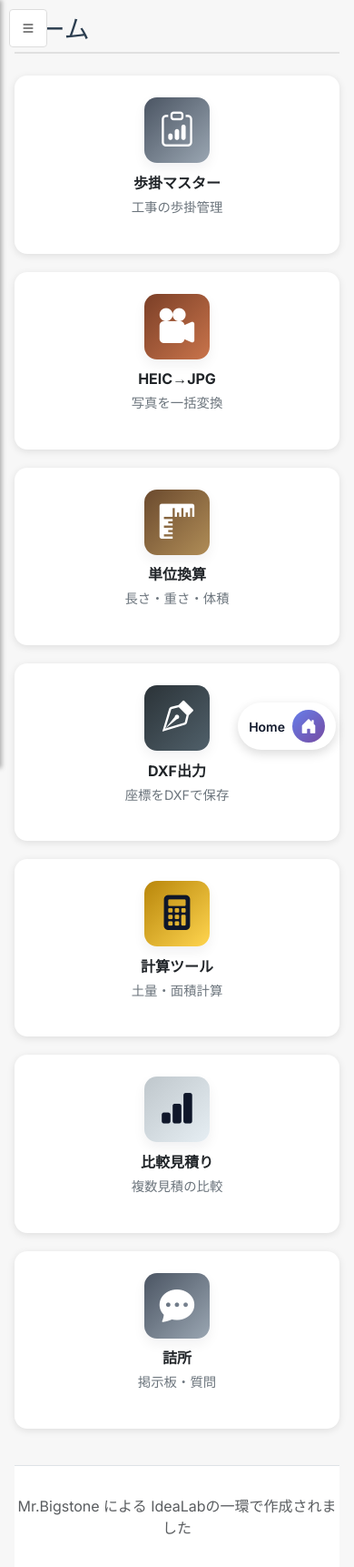
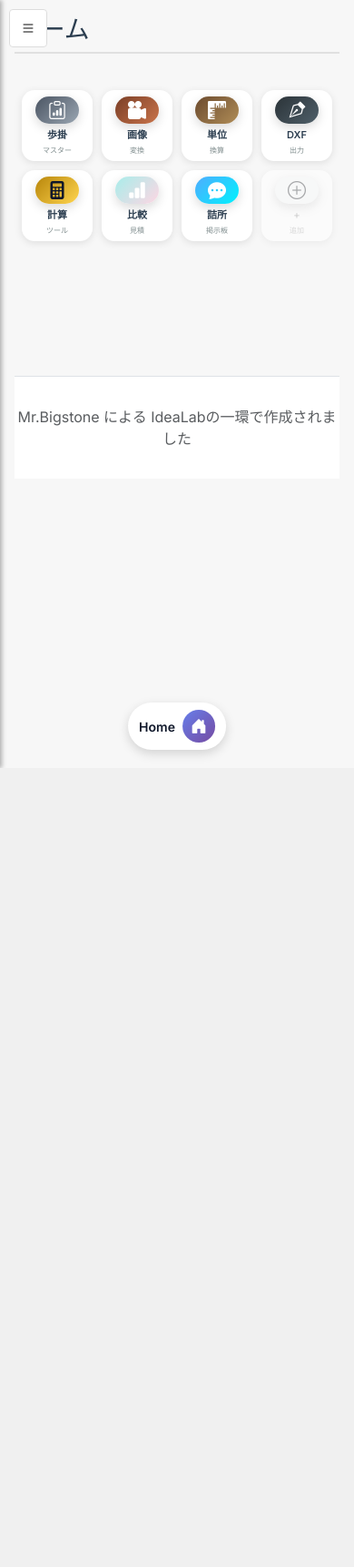
Before and after one commit to halu23489/flask-dokenapp-testtype-ver.A01, a Flask app: page / in a window 390 px wide. Shown: the top 1722 px of the page at 91% size. After the commit the page ends 844 px from the top, so only its background shows below. Run offline with Flask 3, Linux system fonts and the light colour scheme.

Commit message:
Refine: smartphone home screen UI and center home button for all devices

```diff
--- a/templates/index.html
+++ b/templates/index.html
@@ -1,54 +1,209 @@
 {% extends "layout.html" %}
 
 {% block content %}
+<style>
+  .home-container {
+    max-width: 600px;
+    margin: 0 auto;
+    padding: 20px 10px;
+  }
+
+  .app-grid {
+    display: grid;
+    grid-template-columns: repeat(auto-fit, minmax(120px, 1fr));
+    gap: 16px;
+    margin-bottom: 100px; /* ホームボタン用スペース確保 */
+  }
+
+  .app-tile {
+    background: white;
+    border-radius: 20px;
+    padding: 16px 8px;
+    text-align: center;
+    box-shadow: 0 2px 8px rgba(0,0,0,0.1);
+    transition: all 0.3s ease;
+    display: flex;
+    flex-direction: column;
+    align-items: center;
+    justify-content: center;
+    text-decoration: none;
+    color: inherit;
+    aspect-ratio: 1;
+    position: relative;
+    overflow: hidden;
+  }
+
+  .app-tile:active {
+    transform: scale(0.95);
+    box-shadow: 0 1px 4px rgba(0,0,0,0.2);
+  }
+
+  .app-tile:hover {
+    transform: translateY(-4px);
+    box-shadow: 0 8px 20px rgba(0,0,0,0.12);
+  }
+
+  .app-icon {
+    width: 60px;
+    height: 60px;
+    border-radius: 16px;
+    display: flex;
+    align-items: center;
+    justify-content: center;
+    margin-bottom: 8px;
+    font-size: 28px;
+    color: white;
+    box-shadow: 0 4px 12px rgba(0,0,0,0.15);
+  }
+
+  .app-tile-title {
+    font-weight: 600;
+    font-size: 13px;
+    color: #2c3e50;
+    margin-bottom: 2px;
+    word-break: break-word;
+  }
+
+  .app-tile-desc {
+    color: #7f8c8d;
+    font-size: 10px;
+    margin: 0;
+    word-break: break-word;
+  }
+
+  /* グラデーション背景 */
+  .bg-gradient-primary { background: linear-gradient(135deg, #667eea 0%, #764ba2 100%); }
+  .bg-gradient-success { background: linear-gradient(135deg, #f093fb 0%, #f5576c 100%); }
+  .bg-gradient-info { background: linear-gradient(135deg, #4facfe 0%, #00f2fe 100%); }
+  .bg-gradient-warning { background: linear-gradient(135deg, #fa709a 0%, #fee140 100%); }
+  .bg-gradient-danger { background: linear-gradient(135deg, #ff6a00 0%, #ee0979 100%); }
+  .bg-gradient-secondary { background: linear-gradient(135deg, #a8edea 0%, #fed6e3 100%); }
+  .bg-gradient-dark { background: linear-gradient(135deg, #30cfd0 0%, #330867 100%); }
+
+  /* 金属グラデーション */
+  .metal-steel { background: linear-gradient(135deg,#4b5563 0%, #9aa6b2 100%); }
+  .metal-bronze { background: linear-gradient(135deg,#6b4a2e 0%, #b08d57 100%); }
+  .metal-copper { background: linear-gradient(135deg,#7b3f27 0%, #c9744b 100%); }
+  .metal-silver { background: linear-gradient(135deg,#bfc7cc 0%, #e6eef3 100%); color: #0f172a; }
+  .metal-gunmetal { background: linear-gradient(135deg,#2b3338 0%, #50606a 100%); }
+  .metal-gold { background: linear-gradient(135deg,#b8860b 0%, #ffd54f 100%); color: #0f172a; }
+
+  @media (max-width: 768px) {
+    .home-container {
+      padding: 16px 8px;
+    }
+
+    .app-grid {
+      grid-template-columns: repeat(4, 1fr);
+      gap: 12px;
+    }
+
+    .app-tile {
+      padding: 12px 4px;
+      border-radius: 16px;
+    }
+
+    .app-icon {
+      width: 54px;
+      height: 54px;
+      font-size: 24px;
+      margin-bottom: 6px;
+    }
+
+    .app-tile-title {
+      font-size: 12px;
+    }
+
+    .app-tile-desc {
+      font-size: 9px;
+    }
+  }
+
+  @media (max-width: 480px) {
+    .app-grid {
+      grid-template-columns: repeat(4, 1fr);
+      gap: 10px;
+    }
+
+    .app-tile {
+      padding: 10px 2px;
+      border-radius: 14px;
+    }
+
+    .app-icon {
+      width: 48px;
+      height: 48px;
+      font-size: 20px;
+      margin-bottom: 4px;
+    }
+
+    .app-tile-title {
+      font-size: 11px;
+    }
+
+    .app-tile-desc {
+      font-size: 8px;
+    }
+  }
+</style>
+
+<div class="home-container">
   <div class="app-grid">
     <!-- 歩掛マスター -->
     <a class="app-tile" href="{{ url_for('workmaster_basic') }}">
       <div class="app-icon metal-steel"><i class="bi bi-clipboard-data"></i></div>
-        <div class="app-tile-title">歩掛マスター</div>
-        <p class="app-tile-desc">工事の歩掛管理</p>
+      <div class="app-tile-title">歩掛</div>
+      <p class="app-tile-desc">マスター</p>
     </a>
 
     <!-- HEIC→JPG変換 -->
     <a class="app-tile" href="{{ url_for('converter_page') }}">
       <div class="app-icon metal-copper"><i class="bi bi-camera-reels-fill"></i></div>
-        <div class="app-tile-title">HEIC→JPG</div>
-        <p class="app-tile-desc">写真を一括変換</p>
+      <div class="app-tile-title">画像</div>
+      <p class="app-tile-desc">変換</p>
     </a>
 
     <!-- 単位換算 -->
     <a class="app-tile" href="{{ url_for('unit_converter_page') }}">
       <div class="app-icon metal-bronze"><i class="bi bi-rulers"></i></div>
-        <div class="app-tile-title">単位換算</div>
-        <p class="app-tile-desc">長さ・重さ・体積</p>
+      <div class="app-tile-title">単位</div>
+      <p class="app-tile-desc">換算</p>
     </a>
 
     <!-- DXF座標出力 -->
     <a class="app-tile" href="{{ url_for('dxf_tool_page') }}">
       <div class="app-icon metal-gunmetal"><i class="bi bi-vector-pen"></i></div>
-        <div class="app-tile-title">DXF出力</div>
-        <p class="app-tile-desc">座標をDXFで保存</p>
+      <div class="app-tile-title">DXF</div>
+      <p class="app-tile-desc">出力</p>
     </a>
 
     <!-- 計算ツール -->
     <a class="app-tile" href="{{ url_for('calculator') }}">
       <div class="app-icon metal-gold"><i class="bi bi-calculator-fill"></i></div>
-        <div class="app-tile-title">計算ツール</div>
-        <p class="app-tile-desc">土量・面積計算</p>
+      <div class="app-tile-title">計算</div>
+      <p class="app-tile-desc">ツール</p>
     </a>
 
     <!-- 比較見積もり -->
     <a class="app-tile" href="{{ url_for('comparison_tool_page') }}">
-        <div class="app-icon metal-silver"><i class="bi bi-bar-chart-fill"></i></div>
-        <div class="app-tile-title">比較見積り</div>
-        <p class="app-tile-desc">複数見積の比較</p>
+      <div class="app-icon bg-gradient-secondary"><i class="bi bi-bar-chart-fill"></i></div>
+      <div class="app-tile-title">比較</div>
+      <p class="app-tile-desc">見積</p>
     </a>
 
     <!-- フォーラム（詰所） -->
     <a class="app-tile" href="{{ url_for('forum') }}">
-        <div class="app-icon metal-steel"><i class="bi bi-chat-dots-fill"></i></div>
+      <div class="app-icon bg-gradient-info"><i class="bi bi-chat-dots-fill"></i></div>
       <div class="app-tile-title">詰所</div>
-        <p class="app-tile-desc">掲示板・質問</p>
+      <p class="app-tile-desc">掲示板</p>
+    </a>
+
+    <!-- プレースホルダー -->
+    <a class="app-tile" href="#" style="opacity: 0.5; cursor: not-allowed;">
+      <div class="app-icon bg-light text-muted"><i class="bi bi-plus-circle"></i></div>
+      <div class="app-tile-title" style="color: #bbb;">+</div>
+      <p class="app-tile-desc" style="color: #bbb;">追加</p>
     </a>
   </div>
+</div>
 {% endblock %}
--- a/templates/layout.html
+++ b/templates/layout.html
@@ -183,8 +183,9 @@
         /* ホームボタン */
         .home-cta {
             position: fixed;
-            bottom: 30px;
-            right: 30px;
+            bottom: 50px;
+            left: 50%;
+            transform: translateX(-50%);
             width: auto;
             height: auto;
             background: white;
@@ -202,7 +203,7 @@
         }
 
         .home-cta:hover {
-            transform: translateY(-3px);
+            transform: translateX(-50%) translateY(-3px);
             box-shadow: 0 12px 32px rgba(2,6,23,0.12);
             color: #0f172a;
             text-decoration: none;
@@ -262,11 +263,20 @@
         @media (max-width: 576px) {
             .home-cta {
                 bottom: 20px;
-                right: 20px;
+                left: 50%;
+                transform: translateX(-50%);
                 padding: 8px 12px;
                 font-size: 14px;
             }
             .main-content { padding: 1rem; }
+        }
+
+        @media (max-width: 768px) and (min-width: 577px) {
+            .home-cta {
+                bottom: 40px;
+                padding: 9px 14px;
+                font-size: 15px;
+            }
         }
     </style>
     {% block extra_head %}{% endblock %}
```
Lines whose indentation alone changed are shown as unchanged.
